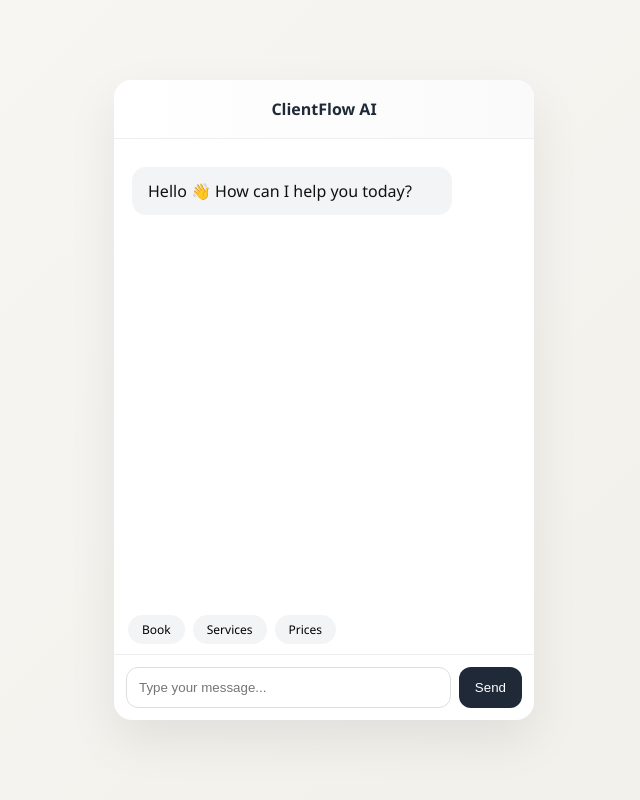
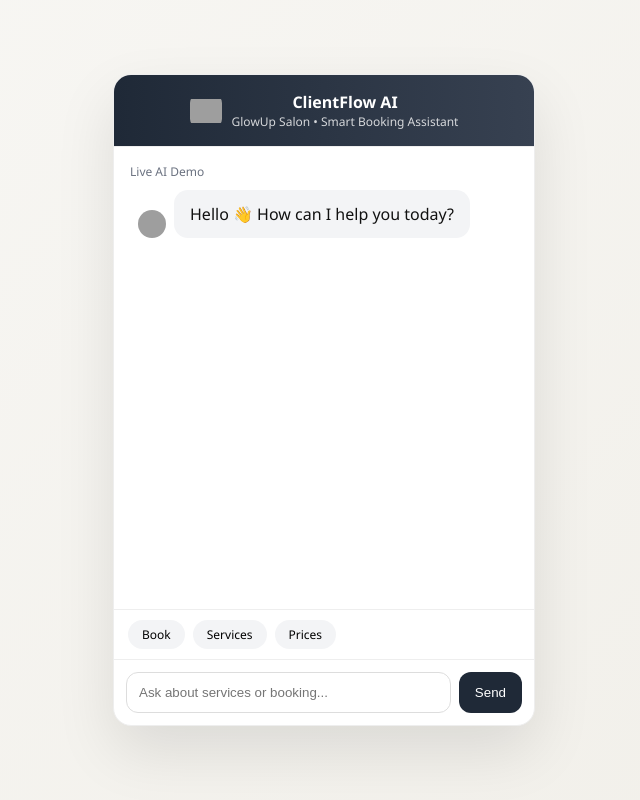
Before and after one commit to Talha-web-ai/ClientFlow.ai, a Flask app: page / in a window 1280 px wide. Shown: the whole page, without its empty margins (316-956 px from the left). Run offline with Flask 3, Linux system fonts and the light colour scheme; grey boxes are pictures that could not be loaded.

Commit message:
final update (groq + booking + ui fixes)

```diff
--- a/app.py
+++ b/app.py
@@ -1,24 +1,72 @@
 from flask import Flask, request, jsonify, render_template
-import requests
 import os
+from groq import Groq
+from dotenv import load_dotenv
+
+load_dotenv()
 
 app = Flask(__name__)
 
-OLLAMA_URL = "http://localhost:11434/api/generate"
-MODEL = "llama3"
+# -------------------------
+# GROQ SETUP
+# -------------------------
+client = Groq(api_key=os.getenv("GROQ_API_KEY"))
 
 chat_history = []
 
+# -------------------------
+# BOOKING STATE (NEW)
+# -------------------------
+current_booking = {
+    "day": None,
+    "time": None
+}
+
+# -------------------------
+# SIMPLE BOOKING DATABASE
+# -------------------------
+booked_slots = {
+    "friday": ["2 pm"],
+    "saturday": []
+}
+
+# -------------------------
+# EXTRACT DAY & TIME
+# -------------------------
+def extract_booking_details(text):
+    text = text.lower()
+
+    days = ["monday", "tuesday", "wednesday", "thursday", "friday", "saturday", "sunday"]
+
+    day_found = None
+    time_found = None
+
+    for day in days:
+        if day in text:
+            day_found = day
+
+    # detect times like "2 am", "5 pm"
+    words = text.split()
+    for i in range(len(words) - 1):
+        if words[i].isdigit() and words[i+1] in ["am", "pm"]:
+            time_found = f"{words[i]} {words[i+1]}"
+
+    return day_found, time_found
+
+
+# -------------------------
+# BUILD PROMPT
+# -------------------------
 def build_prompt(user_input):
     global chat_history
 
     system_prompt = """
-You are ClientFlow AI, a smart assistant helping salons manage bookings and customer queries.
+You are ClientFlow AI, the assistant for GlowUp Salon in Mumbai.
 
 Your job:
 - Answer customer queries
-- Suggest services
-- Help with booking appointments
+- Help users book appointments
+- Guide conversations toward booking
 
 Salon Details:
 - Haircut: ₹500
@@ -29,9 +77,11 @@ Salon Details:
 - Location: Mumbai
 
 Rules:
-- Be short, clear, and polite
+- Keep responses under 1-2 short sentences
+- Be friendly and natural
+- Ask one question at a time
 - Guide users toward booking
-- If user wants to book, ask for name + time
+- When booking is confirmed → clearly confirm it
 """
 
     chat_history.append(f"User: {user_input}")
@@ -39,31 +89,103 @@ Rules:
 
     return f"{system_prompt}\n{history_text}\nAssistant:"
 
+
+# -------------------------
+# AI RESPONSE
+# -------------------------
 def chat_with_bot(prompt):
-    response = requests.post(
-        OLLAMA_URL,
-        json={
-            "model": MODEL,
-            "prompt": prompt,
-            "stream": False
-        }
-    )
-    return response.json()["response"]
+    try:
+        response = client.chat.completions.create(
+            messages=[
+                {"role": "user", "content": prompt}
+            ],
+            model="llama-3.3-70b-versatile",  # WORKING MODEL
+            temperature=0.7,
+            max_tokens=80
+        )
 
+        return response.choices[0].message.content.strip()
+
+    except Exception as e:
+        return f"Error: {e}"
+
+
+# -------------------------
+# ROUTES
+# -------------------------
 @app.route("/")
 def home():
     return render_template("index.html")
 
+
 @app.route("/chat", methods=["POST"])
 def chat():
-    user_input = request.json["message"]
+    user_input = request.json["message"].lower()
 
+    day, time = extract_booking_details(user_input)
+
+    valid_times = ["10 am", "11 am", "12 pm", "1 pm", "2 pm", "3 pm", "4 pm", "5 pm", "6 pm", "7 pm"]
+
+    # STORE PARTIAL INFO
+    if day:
+        current_booking["day"] = day
+
+    if time:
+        current_booking["time"] = time
+
+    # ASK FOR MISSING TIME
+    if current_booking["day"] and not current_booking["time"]:
+        return jsonify({
+            "reply": f"Great, what time on {current_booking['day'].title()}?"
+        })
+
+    # ASK FOR MISSING DAY
+    if current_booking["time"] and not current_booking["day"]:
+        return jsonify({
+            "reply": "Got it. Which day would you like to book?"
+        })
+
+    # INVALID TIME
+    if current_booking["time"] and current_booking["time"] not in valid_times:
+        current_booking["time"] = None
+        return jsonify({
+            "reply": "We are open from 10 AM to 8 PM. Please choose a valid time."
+        })
+
+    # COMPLETE BOOKING
+    if current_booking["day"] and current_booking["time"]:
+        day = current_booking["day"]
+        time = current_booking["time"]
+
+        if day not in booked_slots:
+            booked_slots[day] = []
+
+        if time in booked_slots[day]:
+            return jsonify({
+                "reply": f"Sorry, {time} on {day.title()} is already booked. Try another time."
+            })
+
+        booked_slots[day].append(time)
+
+        # RESET STATE
+        current_booking["day"] = None
+        current_booking["time"] = None
+
+        return jsonify({
+            "reply": f"✅ Your appointment is confirmed for {day.title()} at {time}."
+        })
+
+    # FALLBACK AI
     prompt = build_prompt(user_input)
     reply = chat_with_bot(prompt)
 
-    chat_history.append(f"Assistant: {reply.strip()}")
+    chat_history.append(f"Assistant: {reply}")
 
-    return jsonify({"reply": reply.strip()})
+    return jsonify({"reply": reply})
 
+
+# -------------------------
+# RUN SERVER
+# -------------------------
 if __name__ == "__main__":
     app.run(host="0.0.0.0", port=int(os.environ.get("PORT", 5000)))
--- a/templates/index.html
+++ b/templates/index.html
@@ -1,7 +1,7 @@
 <!DOCTYPE html>
 <html>
 <head>
-    <title>Salon Assistant</title>
+    <title>ClientFlow AI</title>
 
     <style>
         body {
@@ -16,10 +16,11 @@
 
         .chat-container {
             width: 420px;
-            height: 640px;
+            height: 650px;
             background: #ffffff;
             border-radius: 18px;
-            box-shadow: 0 20px 50px rgba(0,0,0,0.08);
+            box-shadow: 0 25px 60px rgba(0,0,0,0.1);
+            border: 1px solid #eee;
             display: flex;
             flex-direction: column;
             overflow: hidden;
@@ -27,27 +28,63 @@
         }
 
         .chat-container:hover {
-            transform: translateY(-3px);
+            transform: translateY(-4px);
         }
 
         .header {
-            padding: 18px;
-            font-weight: 600;
+            padding: 16px;
             text-align: center;
             border-bottom: 1px solid #eee;
-            color: #1f2937;
-            background: linear-gradient(to right, #ffffff, #fafafa);
+            background: linear-gradient(to right, #1f2937, #374151);
+            color: white;
+        }
+
+        .header-title {
+            font-size: 16px;
+            font-weight: 600;
+        }
+
+        .header-sub {
+            font-size: 12px;
+            opacity: 0.8;
         }
 
         .chatbox {
             flex: 1;
-            padding: 18px;
+            padding: 16px;
             overflow-y: auto;
         }
 
+        .demo-label {
+            font-size: 12px;
+            color: #6b7280;
+            margin-bottom: 10px;
+        }
+
+        /* Message layout */
+        .message-row {
+            display: flex;
+            align-items: flex-end;
+            margin: 10px 0;
+        }
+
+        .message-row.user {
+            justify-content: flex-end;
+        }
+
+        .message-row.bot {
+            justify-content: flex-start;
+        }
+
+        .avatar {
+            width: 28px;
+            height: 28px;
+            border-radius: 50%;
+            margin: 0 8px;
+        }
+
         .msg {
-            margin: 10px 0;
-            max-width: 75%;
+            max-width: 70%;
             padding: 12px 16px;
             border-radius: 14px;
             line-height: 1.5;
@@ -59,15 +96,36 @@
             to {opacity: 1; transform: translateY(0);}
         }
 
-        .user {
+        .user .msg {
             background: #1f2937;
             color: white;
-            margin-left: auto;
         }
 
-        .bot {
+        .bot .msg {
             background: #f3f4f6;
             color: #111;
+        }
+
+        .quick-actions {
+            display: flex;
+            gap: 8px;
+            padding: 10px 14px;
+            flex-wrap: wrap;
+            border-top: 1px solid #eee;
+        }
+
+        .pill {
+            padding: 6px 14px;
+            border-radius: 20px;
+            font-size: 12px;
+            cursor: pointer;
+            background: #f3f4f6;
+            transition: 0.2s;
+        }
+
+        .pill:hover {
+            background: #1f2937;
+            color: white;
         }
 
         .input-area {
@@ -105,43 +163,49 @@
             background: #111827;
         }
 
-        .quick-actions {
-            display: flex;
-            gap: 8px;
-            padding: 10px 14px;
-            flex-wrap: wrap;
-        }
-
-        .pill {
-            padding: 6px 14px;
-            border-radius: 20px;
-            font-size: 12px;
-            cursor: pointer;
-            background: #f3f4f6;
-            transition: 0.2s;
-        }
-
-        .pill:hover {
-            background: #1f2937;
-            color: white;
-        }
-
         .typing {
             font-size: 12px;
             color: #6b7280;
             margin-top: 5px;
         }
 
+        .logo-container {
+        display: flex;
+        align-items: center;
+        gap: 10px;
+        justify-content: center;
+    }
+
+        .logo {
+        width: 32px;
+        height: 32px;
+        object-fit: contain;
+        border-radius: 8px;
+    }
     </style>
 </head>
 
 <body>
 
 <div class="chat-container">
-    <div class="header">ClientFlow AI</div>
+
+    <div class="header">
+    <div class="logo-container">
+        <img src="static/icon_only-removebg-preview.png" class="logo">
+        <div>
+            <div class="header-title">ClientFlow AI</div>
+            <div class="header-sub">GlowUp Salon • Smart Booking Assistant</div>
+        </div>
+    </div>
+    </div>
 
     <div id="chatbox" class="chatbox">
-        <div class="msg bot">Hello 👋 How can I help you today?</div>
+        <div class="demo-label">Live AI Demo</div>
+
+        <div class="message-row bot">
+            <img class="avatar" src="https://cdn-icons-png.flaticon.com/512/4712/4712027.png">
+            <div class="msg">Hello 👋 How can I help you today?</div>
+        </div>
     </div>
 
     <div class="quick-actions">
@@ -151,9 +215,10 @@
     </div>
 
     <div class="input-area">
-        <input id="message" placeholder="Type your message..." />
+        <input id="message" placeholder="Ask about services or booking..." />
         <button onclick="sendMessage()">Send</button>
     </div>
+
 </div>
 
 <script>
@@ -164,11 +229,14 @@ async function sendMessage() {
     const text = input.value;
     if (!text) return;
 
-    chatbox.innerHTML += `<div class="msg user">${text}</div>`;
+    chatbox.innerHTML += `
+    <div class="message-row user">
+        <div class="msg">${text}</div>
+        <img class="avatar" src="https://i.pravatar.cc/40?img=3">
+    </div>`;
 
     input.value = "";
 
-    // typing indicator
     chatbox.innerHTML += `<div id="typing" class="typing">Typing...</div>`;
     chatbox.scrollTop = chatbox.scrollHeight;
 
@@ -182,7 +250,11 @@ async function sendMessage() {
 
     document.getElementById("typing").remove();
 
-    chatbox.innerHTML += `<div class="msg bot">${data.reply}</div>`;
+    chatbox.innerHTML += `
+    <div class="message-row bot">
+        <img class="avatar" src="https://cdn-icons-png.flaticon.com/512/4712/4712027.png">
+        <div class="msg">${data.reply}</div>
+    </div>`;
 
     chatbox.scrollTop = chatbox.scrollHeight;
 }
```
